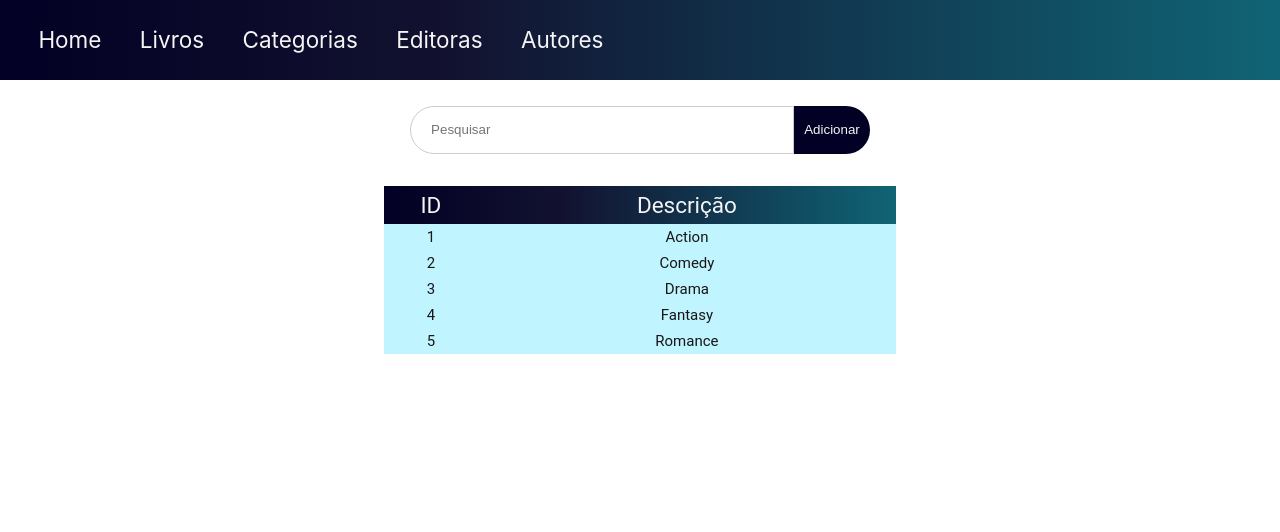
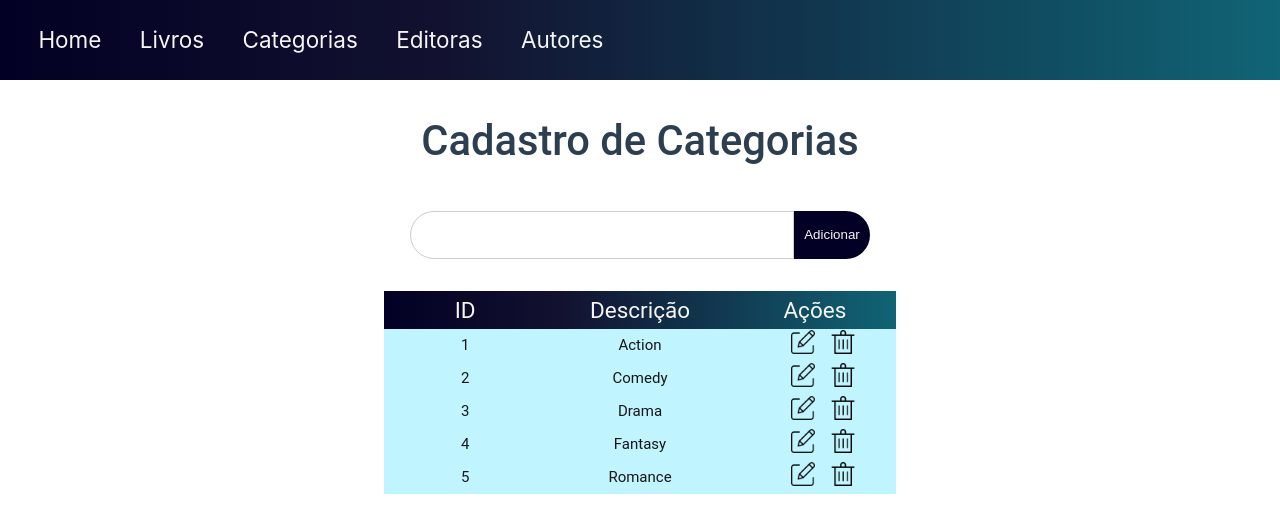
Before and after one commit to joaovtrsantos/vue-bookstore, a Vue app in the folder vue-bookstore-admin/: page /category in a window 1280 px wide. Shown: the top 532 px of the page. Built offline with nearby package versions, Linux system fonts and the light colour scheme; data requests are answered from the project's data file.

Commit message:
Category CRUD

```diff
--- a/vue-bookstore-admin/src/assets/base.css
+++ b/vue-bookstore-admin/src/assets/base.css
@@ -85,3 +85,78 @@ main {
   width: 100%;
   margin: 0;
 }
+
+.form-admin {
+  display: flex;
+  justify-content: center;
+  margin-top: 2%;
+  height: 10%;
+}
+
+.form-admin > .input-text-admin {
+  width: 30%;
+  height: 60%;
+  border: 0;
+  border-radius: 50px 0 0 50px;
+  border: 1px solid #ccc;
+}
+
+.form-admin > .button-admin {
+  width: 6%;
+  height: 60%;
+  border: 0;
+  border-radius: 0 50px 50px 0;
+  background: rgb(2, 0, 36);
+  color: whitesmoke;
+}
+.form-admin > .button-admin:hover {
+  border-radius: 0 50px 50px 0;
+  background: rgba(16, 100, 117, 1);
+  color: whitesmoke;
+}
+
+.div-table {
+  display: flex;
+  justify-content: center;
+}
+
+.div-table > table {
+  width: 40%;
+  text-align: center;
+  border-spacing: 0;
+}
+
+.div-table > table > thead {
+  background: rgb(2, 0, 36);
+  background: linear-gradient(
+    90deg,
+    rgba(2, 0, 36, 1) 0%,
+    rgba(18, 18, 48, 1) 35%,
+    rgba(16, 100, 117, 1) 100%
+  );
+  color: whitesmoke;
+
+}
+
+.div-table > table > thead > tr > th {
+  width: 15%;
+}
+
+.div-table > table > tbody {
+  background: rgb(192, 244, 255);
+  color: rgb(24, 22, 22);
+}
+
+.div-table > table > thead > tr > td {
+  font-size: 20px;
+}
+
+.table-icons {
+  width: 15%;
+  margin-left: 10%;
+}
+.table-icons:hover {
+  width: 16%;
+  transform: scale(1.1);
+  transition: all 0.5s;
+}
--- a/vue-bookstore-admin/src/components/category/FormCategory.vue
+++ b/vue-bookstore-admin/src/components/category/FormCategory.vue
@@ -1,21 +1,44 @@
 <script>
-    import { mapState, mapStores, mapActions } from "pinia";
-    import { useCategoryStore } from "@/stores/category";
-
-   export default {
-    computed: {
-        ...mapStores(useCategoryStore),
-        ...mapState(useCategoryStore, ["categories"]),
+import { mapActions } from "pinia";
+import { useCategoryStore } from "@/stores/category";
+export default {
+  props: {
+    currentCategory: {
+      type: Object,
     },
-    methods: {
-        ...mapActions(useCategoryStore, ["getAllCategories"])
+  },
+  data() {
+    return {
+      category: this.currentCategory,
+    };
+  },
+  methods: {
+    ...mapActions(useCategoryStore, ["saveCategory"]),
+    async save() {
+      try {
+        const msg = await this.saveCategory(this.category);
+        alert(msg);
+        Object.assign(this.category, {
+          id: "",
+          description: "",
+        });
+      } catch (e) {
+        alert("Ooops! Algo de errado!");
+      }
     },
-
+  },
 };
 </script>
+
 <template>
-    <form>
-      <input type="text" placeholder="     Pesquisar">
-      <button>Adicionar</button>
-    </form>
+  <form class="form-admin">
+    <input
+      type="text"
+      v-model="category.description"
+      class="input-text-admin"
+    />
+    <button @click="save" class="button-admin">
+      {{ currentCategory.id !== "" ? "Salvar" : "Adicionar" }}
+    </button>
+  </form>
 </template>
--- a/vue-bookstore-admin/src/components/category/ListCategory.vue
+++ b/vue-bookstore-admin/src/components/category/ListCategory.vue
@@ -2,37 +2,45 @@
 import { mapState, mapStores, mapActions } from "pinia";
 import { useCategoryStore } from "@/stores/category";
 import DataTable from "../template/DataTable.vue";
-
 export default {
+  components: { DataTable },
   data() {
     return {
       columns: [
-        { label: "ID", field: "id"},
-        { label: "Descrição", field: "description" }
+        { label: "ID", field: "id" },
+        { label: "Descrição", field: "description" },
       ],
-    }
+    };
   },
   computed: {
     ...mapStores(useCategoryStore),
     ...mapState(useCategoryStore, ["categories"]),
   },
   methods: {
-        ...mapActions(useCategoryStore, ["getAllCategories"])
+    ...mapActions(useCategoryStore, ["getAllCategories", "deleteCategory"]),
+    async deleteItem(category) {
+      try {
+        await this.deleteCategory(category.id);
+        alert("Item excluído com sucesso.");
+      } catch (e) {
+        alert(e);
+      }
+    },
   },
   async mounted() {
     try {
       await this.getAllCategories();
-        }
-        catch (e) {
+    } catch (e) {
       alert(e);
     }
   },
-    components: { DataTable }
 };
 </script>
 <template>
-    <DataTable
+    <data-table
       :columns="columns"
       :items="categories"
+      @edit="$emit('edit', $event)"
+      @delete="deleteItem"
     />
 </template>
--- a/vue-bookstore-admin/src/components/template/DataTable.vue
+++ b/vue-bookstore-admin/src/components/template/DataTable.vue
@@ -10,38 +10,42 @@ export default {
       required: true,
     },
   },
-  computed: {
-    getData() {
-      var newItem = this.items;
-     /* for(var i = 0; i < newItem.length; i++) {
-        }*/
-
-
-      return newItem;
-    }
-  }
 };
 </script>
 <template>
-
   <table>
     <thead>
       <tr>
-            <th class="text-left" v-for="(column) of columns" :key="column.field">
+        <th v-for="column of columns" :key="column.field">
           <span>
             <h2>{{ column.label }}</h2>
           </span>
+        </th>
+        <th>
+          <span> <h2>Ações</h2> </span>
         </th>
       </tr>
     </thead>
     <tbody>
       <tr v-for="(row, i) of items" :key="i">
-            <td v-for="(column) of columns" :key="columns.field">{{ row[column.field] }}</td>
+        <td v-for="column of columns" :key="column.field">
+          {{ row[column.field] }}
+        </td>
+        <td>
+          <img
+            @click="$emit('edit', row)"
+            src="@/assets/img/edit.png"
+            alt="Editar"
+            class="table-icons"
+          />
+          <img
+            @click="$emit('delete', row)"
+            src="@/assets/img/delete.png"
+            alt="Apagar"
+            class="table-icons"
+          />
+        </td>
       </tr>
     </tbody>
   </table>
 </template>
-
-<style scoped>
-
-</style>
--- a/vue-bookstore-admin/src/stores/category.js
+++ b/vue-bookstore-admin/src/stores/category.js
@@ -1,8 +1,8 @@
-import { defineStore } from 'pinia';
+import { defineStore } from "pinia";
 import axios from "axios";
 
 export const useCategoryStore = defineStore({
-  id: 'category',
+  id: "category",
   state: () => ({
     categories: [],
   }),
@@ -16,7 +16,7 @@ export const useCategoryStore = defineStore({
         console.error(e);
         if (e.response.status === 404)
           return Promise.reject(e.response.statusText);
-        return Promise.reject("Erro desconhecido ao consultar 'Category'");
+        return Promise.reject("Erro desconhecido ao consultar 'Catgory'");
       }
     },
     async addCategory(category) {
@@ -32,5 +32,38 @@ export const useCategoryStore = defineStore({
         return Promise.reject(e);
       }
     },
-  }
-})
+    async updateCategory(category) {
+      try {
+        await axios.put(
+          `http://localhost:4000/categories/${category.id}`,
+          category
+        );
+        const index = this.categories.findIndex((c) => c.id === category.id);
+        this.categories.splice(index, 1, { ...category });
+        return Promise.resolve("Categoria alterada com sucesso!");
+      } catch (e) {
+        console.error(e);
+        return Promise.reject(e);
+      }
+    },
+    async saveCategory(category) {
+      if (category.id) {
+        return await this.updateCategory(category);
+      } else {
+        return await this.addCategory(category);
+      }
+    },
+    async deleteCategory(category_id) {
+      try {
+        await axios.delete(`http://localhost:4000/categories/${category_id}`);
+        const index = this.categories.findIndex(
+          (category) => category.id === category_id
+        );
+        this.categories.splice(index, 1);
+        return Promise.resolve();
+      } catch (e) {
+        return Promise.reject("Erro ao excluir");
+      }
+    },
+  },
+});
--- a/vue-bookstore-admin/src/views/CategoryView.vue
+++ b/vue-bookstore-admin/src/views/CategoryView.vue
@@ -1,83 +1,33 @@
 <script>
-  import ListCategory from "../components/category/ListCategory.vue";
-  import FormCategory from "../components/category/FormCategory.vue";
-
-  export default {
-    components: { ListCategory, FormCategory }
+import ListCategory from "../components/category/ListCategory.vue";
+import FormCategory from "../components/category/FormCategory.vue";
+export default {
+  components: { ListCategory, FormCategory },
+  data() {
+    return {
+      currentCategory: {
+        id: "",
+        description: "",
+      },
+    };
+  },
+  methods: {
+    prepareToUpdate(category) {
+      Object.assign(this.currentCategory, category);
+    },
+  },
 };
 </script>
 <template>
   <main>
-    <FormCategory />
+    <h1>Cadastro de Categorias</h1>
+    <FormCategory :currentCategory="currentCategory" />
     <div class="div-table">
-    <ListCategory />
+      <ListCategory @edit="prepareToUpdate" />
     </div>
   </main>
 </template>
 
 <style>
-
-  main {
-    display: flex;
-    flex-flow: column;
-  }
-
-  form {
-    display: flex;
-    justify-content: center;
-    margin-top: 2%;
-    height: 10%;
-  }
-
-  form > input {
-    width: 30%;
-    height: 60%;
-    border: 0;
-    border-radius: 50px 0 0 50px;
-    border: 1px solid #ccc;
-  }
-
-  form > button {
-    width: 6%;
-    height: 60%;
-    border: 0;
-    border-radius: 0 50px 50px 0;
-    background: rgb(2,0,36);
-    color: whitesmoke;
-  }
-  form > button:hover {
-    border-radius: 0 50px 50px 0;
-    background: rgba(16,100,117,1);
-    color: whitesmoke;
-  }
-
-  .div-table {
-    display: flex;
-    justify-content: center;
-  }
-
-  .div-table > table {
-    width: 40%;
-    text-align: center;
-    border-spacing: 0;
-  }
-
-  .div-table > table > thead {
-    background: rgb(2,0,36);
-  background: linear-gradient(90deg, rgba(2,0,36,1) 0%, rgba(18,18,48,1) 35%, rgba(16,100,117,1) 100%);
-    color: whitesmoke;
-  }
-
-  .border-rad-l {
-    border-radius: 10px 0 0 0 ;
-  }
-
-  .border-rad-r {
-    border-radius: 0 10px 0 0 ;
-  }
-
-  tbody {
-    background: rgb(192, 244, 255);
-    color: rgb(24, 22, 22);
-  }
+@import "@/assets/base.css";
 </style>
```
Also changed, not shown: vue-bookstore-admin/src/assets/img/delete.png (added), vue-bookstore-admin/src/assets/img/edit.png (added). Lines whose indentation alone changed are shown as unchanged.
